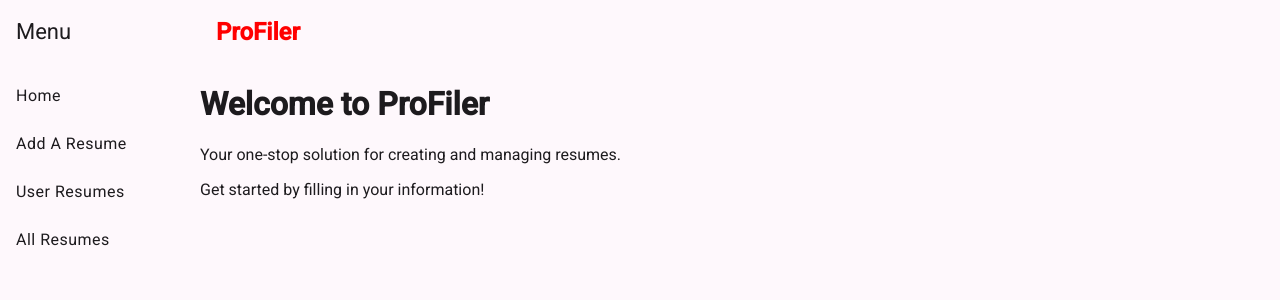
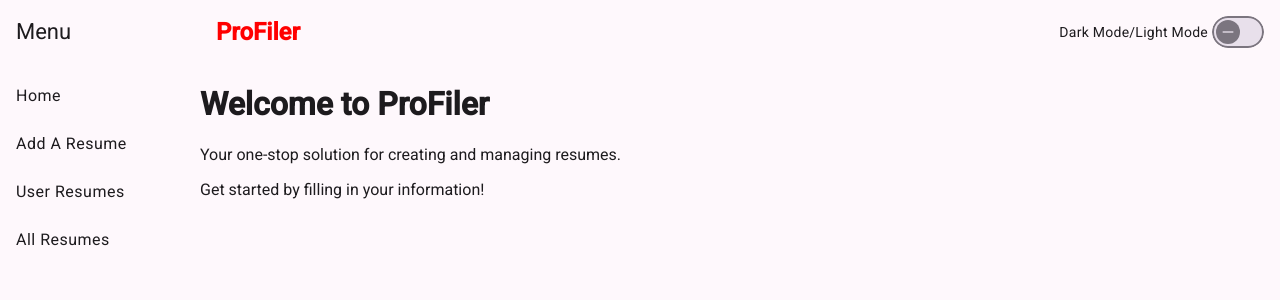
Before and after one commit to chukwuma1976/pro-filer, an Angular app: page /pro-filer/home in a window 1280 px wide. Shown: the top 300 px of the page. Built offline with nearby package versions, Linux system fonts and the light colour scheme.

Commit message:
Added toggle button

```diff
--- a/src/app/component/nav-container/nav-container.component.html
+++ b/src/app/component/nav-container/nav-container.component.html
@@ -17,6 +17,7 @@
       </button>
       }
       <span class="header">ProFiler</span>
+      <span><mat-slide-toggle labelPosition="before">Dark Mode/Light Mode</mat-slide-toggle></span>
     </mat-toolbar>
     <div>
       <router-outlet></router-outlet>
--- a/src/app/component/nav-container/nav-container.component.scss
+++ b/src/app/component/nav-container/nav-container.component.scss
@@ -21,3 +21,7 @@
   font-size: 24px;
   font-weight: bold;
 }
+
+.mat-toolbar {
+  justify-content: space-between
+}
--- a/src/app/component/nav-container/nav-container.component.ts
+++ b/src/app/component/nav-container/nav-container.component.ts
@@ -9,6 +9,7 @@ import { MatIconModule } from '@angular/material/icon';
 import { Observable } from 'rxjs';
 import { map, shareReplay } from 'rxjs/operators';
 import { RouterOutlet, RouterLink } from '@angular/router';
+import { MatSlideToggleModule } from '@angular/material/slide-toggle';
 
 @Component({
   selector: 'app-nav-container',
@@ -22,7 +23,8 @@ import { RouterOutlet, RouterLink } from '@angular/router';
     MatIconModule,
     AsyncPipe,
     RouterOutlet,
-    RouterLink
+    RouterLink,
+    MatSlideToggleModule
   ]
 })
 export class NavContainerComponent {
```
